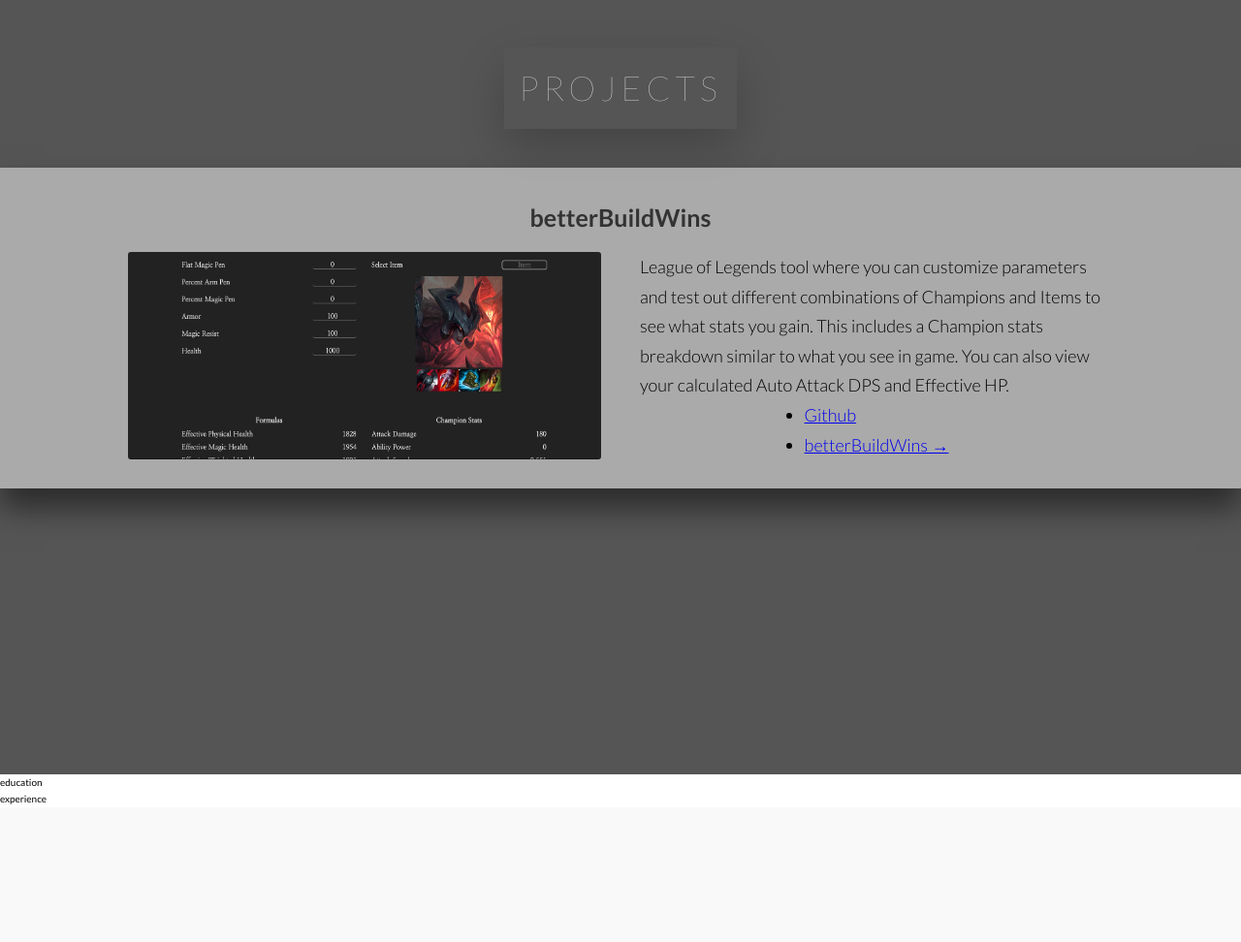
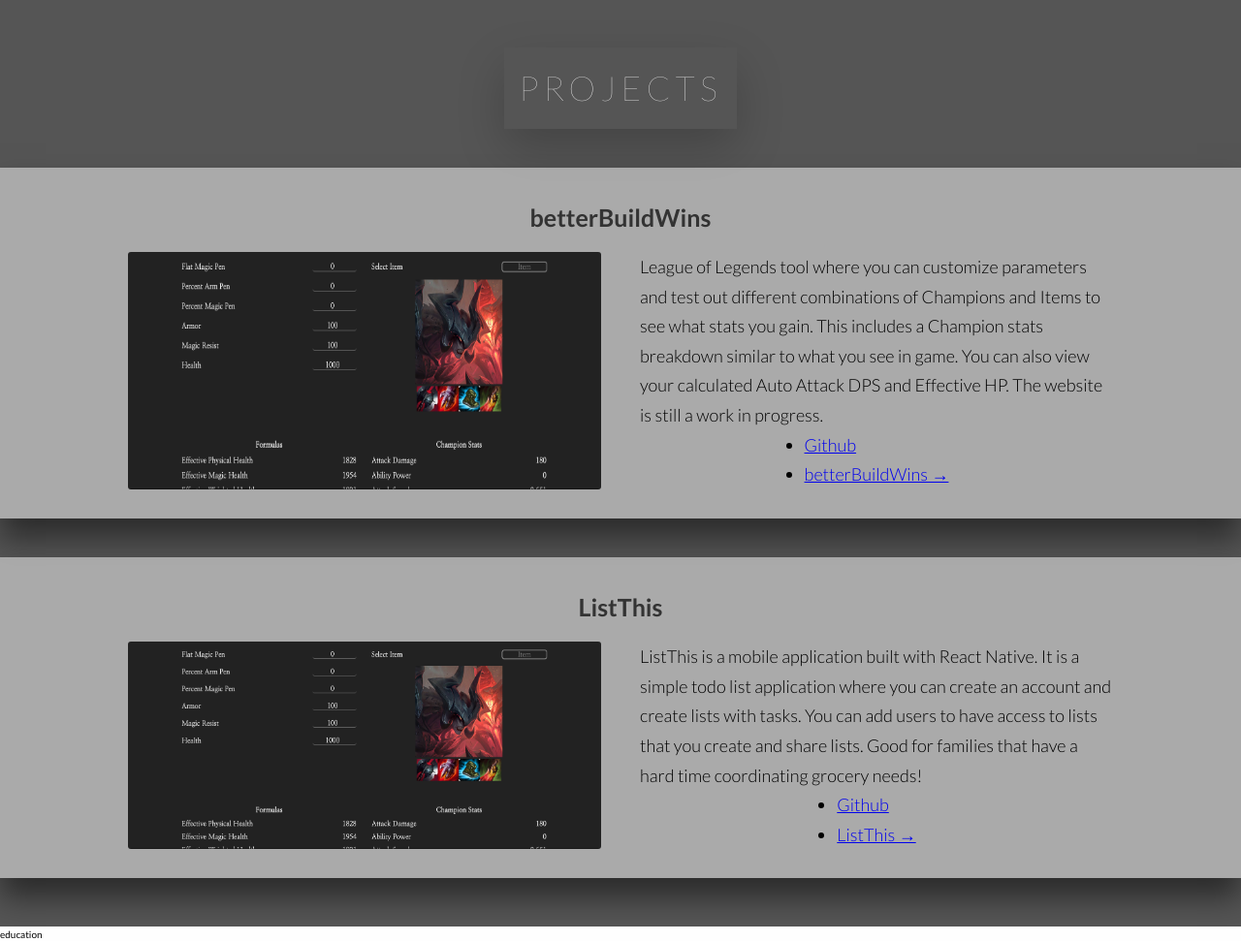
Before and after one commit to j-e-torres/portfolio, a PHP site: page / in a window 1280 px wide. Shown: the part 2426-3398 px from the top of the page at 97% size. Before the commit the page ends 3256 px from the top, so only its background shows below. Run offline with PHP 8.4, Linux system fonts and the light colour scheme.

Commit message:
added the ListThis project to index.html

```diff
--- a/css/style.css
+++ b/css/style.css
@@ -268,6 +268,8 @@ body {
   flex-direction: column;
   align-items: center;
   justify-content: center; }
+  .project:not(:last-child) {
+    margin-bottom: var(--margin-bottom-medium); }
   .project__details {
     display: flex;
     justify-content: center; }
@@ -358,5 +360,4 @@ body {
 
 .section-projects {
   padding: 5rem 0;
-  height: 100vh;
   background-color: var(--color-grey-dark-1-2); }
--- a/index.html
+++ b/index.html
@@ -313,7 +313,8 @@
                 test out different combinations of Champions and Items to see
                 what stats you gain. This includes a Champion stats breakdown
                 similar to what you see in game. You can also view your
-                calculated Auto Attack DPS and Effective HP.
+                calculated Auto Attack DPS and Effective HP. The website is
+                still a work in progress.
 
                 <div class="project__info">
                   <ul class="project__links">
@@ -332,6 +333,44 @@
               </div>
             </div>
           </div>
+
+          <div class="project">
+            <div class="u-text-center u-margin-bottom-small">
+              <h3 class="heading-tertiary">ListThis</h3>
+            </div>
+
+            <div class="project__details">
+              <figure class="project__figure">
+                <img
+                  src="img/betterBuildWins.png"
+                  alt="betterBuildWins"
+                  class="project__screenshot"
+                />
+                <!-- <figcation class="project__caption">betterBuildWins</figcation> -->
+              </figure>
+
+              <div class="project__description">
+                ListThis is a mobile application built with React Native. It is
+                a simple todo list application where you can create an account
+                and create lists with tasks. You can add users to have access to
+                lists that you create and share lists. Good for families that
+                have a hard time coordinating grocery needs!
+
+                <div class="project__info">
+                  <ul class="project__links">
+                    <li>
+                      <a href="#" class="project__link">Github</a>
+                    </li>
+                    <li>
+                      <a href="#" class="project__link">ListThis &rarr;</a>
+                    </li>
+                  </ul>
+
+                  <div class="project__tech-stack"></div>
+                </div>
+              </div>
+            </div>
+          </div>
         </div>
       </section>
 
--- a/sass/components/_projects.scss
+++ b/sass/components/_projects.scss
@@ -12,6 +12,10 @@
   flex-direction: column;
   align-items: center;
   justify-content: center;
+
+  &:not(:last-child) {
+    margin-bottom: var(--margin-bottom-medium);
+  }
 
   &__name {
   }
--- a/sass/pages/_home.scss
+++ b/sass/pages/_home.scss
@@ -19,7 +19,7 @@
 
 .section-projects {
   padding: 5rem 0;
-  height: 100vh;
+  // height: 100vh;
   background-color: var(--color-grey-dark-1-2);
 
   // opacity: 0.8;
```
